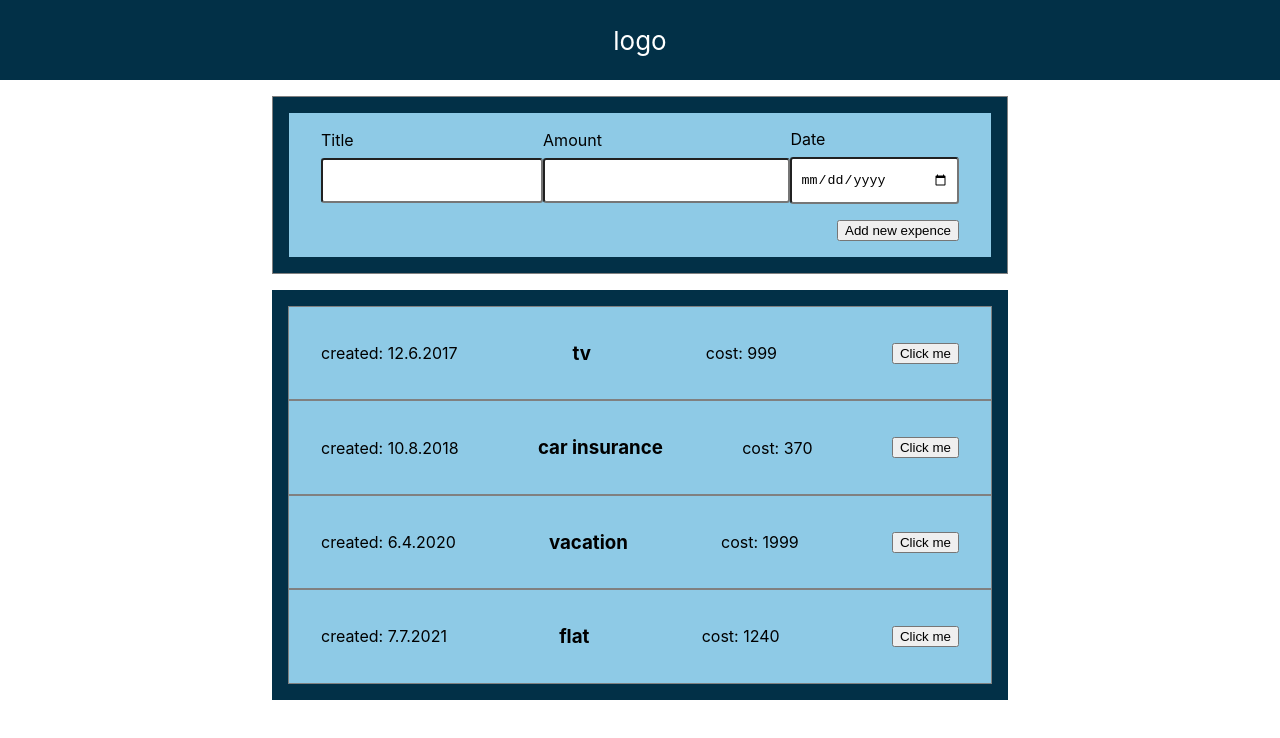
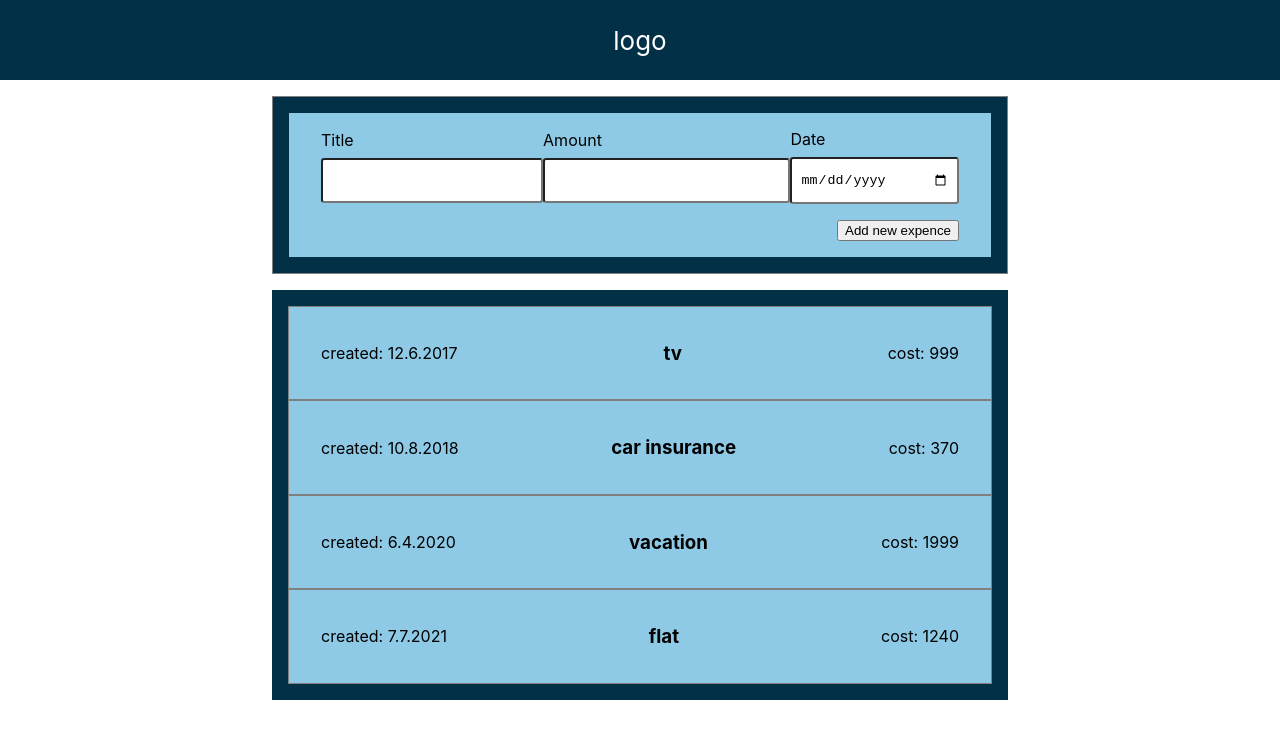
Before and after one commit to DejanVjestica/expense-tracker, a React (Create React App) app: page / in a window 1280 px wide. Shown: the top 738 px of the page. Built offline with nearby package versions, Linux system fonts and the light colour scheme.

Commit message:
Clean up expenseItem component

```diff
--- a/src/components/ExpenseItem.tsx
+++ b/src/components/ExpenseItem.tsx
@@ -1,27 +1,14 @@
-import React, { useState } from 'react'
+import React from 'react'
 import { Date } from './core/Date'
 import { Wrapper } from './core/Wrapper'
-import { Cta } from './core/Cta'
 import { Expense } from './Expenses.types'
 
 export const ExpenseItem = ({ time, title, amount }: Expense) => {
-	const [getTitle, setTitle] = useState(title)
-
-	const clickHandler = (event: React.MouseEvent<HTMLButtonElement>) => {
-		setTitle('new title')
-	}
-
 	return (
 		<Wrapper className="expense-item">
 			<Date date={time}></Date>
-			<h3>{getTitle}</h3>
+			<h3>{title}</h3>
 			<p>cost: {amount}</p>
-
-			<Cta
-				as="button"
-				title="test"
-				onClick={clickHandler}
-			></Cta>
 		</Wrapper>
 	)
 }
```
